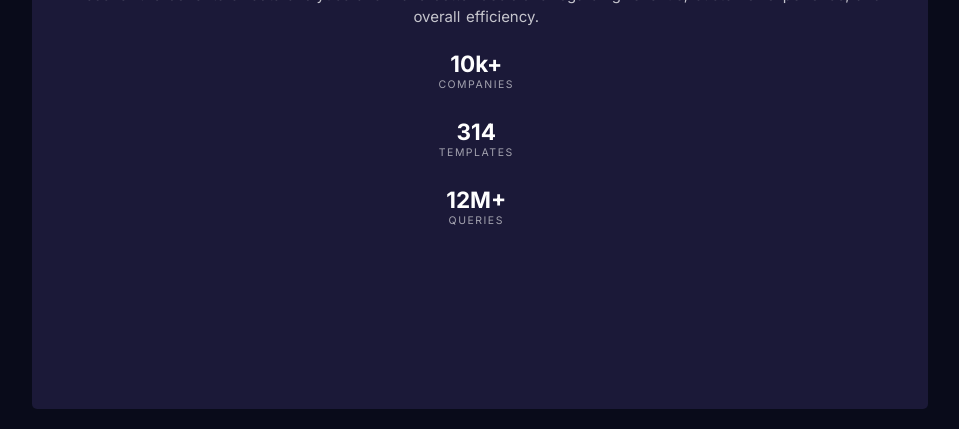
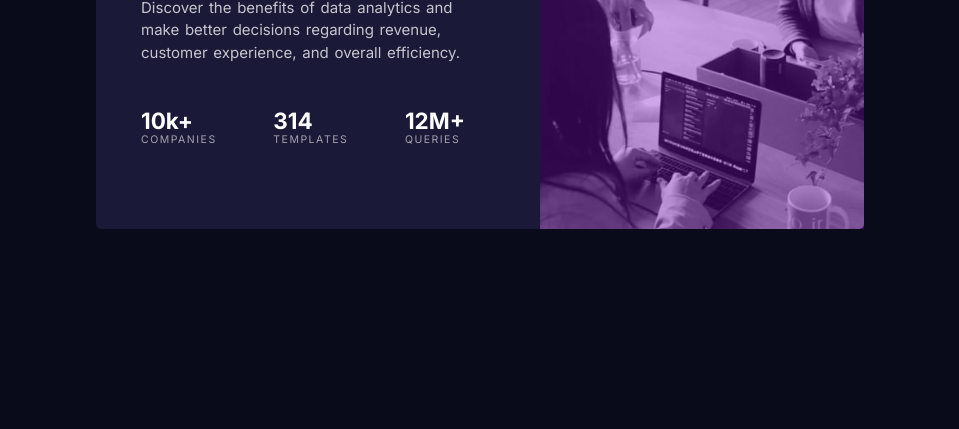
Before and after one commit to PhiweM/stats-preview-card, a plain HTML site: page index.html in a window 1280 px wide. Shown: the part 371-800 px from the top of the page, without its empty margins (160-1119 px from the left). Drawn offline with Linux system fonts and the light colour scheme.

Commit message:
finished preview card

```diff
--- a/index.html
+++ b/index.html
@@ -16,6 +16,7 @@
   <div class="container-card">
 
     <div class="card-header">
+      <source media="(min-width: 1440px)" srcset="./images/image-header-desktop.jpg">
       <img src="./images/image-header-mobile.jpg" alt="img">
       <div class="overlay"></div>
     </div>
--- a/style.css
+++ b/style.css
@@ -42,7 +42,6 @@ body{
 }
 .card-header{
     position: relative;
-    /* background: url(./images/image-header-desktop.jpg) no-repeat; */
     border-top-left-radius: 5px;
     border-top-right-radius: 5px;
     width: 100%;
@@ -52,8 +51,8 @@ body{
     width: 100%;
     height: 100%;
     object-fit: cover;
-    border-top-left-radius: 10px;
-    border-top-right-radius: 10px;
+    border-top-left-radius: 5px;
+    border-top-right-radius: 5px;
 }
  .overlay {
     position: absolute;
@@ -64,8 +63,8 @@ body{
     width: 100%;
     height: 100%;
     background: hsla(277, 87%, 42%, 0.37);
-    border-top-left-radius: 10px;
-    border-top-right-radius: 10px;
+    border-top-left-radius: 5px;
+    border-top-right-radius: 5px;
 }
 
 .card-desc{
@@ -100,10 +99,10 @@ body{
 }
 .stats .stat {
     color: hsl(0, 0%, 100%);
-    line-height: 15%;
+    line-height: 5%;
 }
 .stats p{
-    line-height: 15%;
+    line-height: 1%;
     text-transform: uppercase;
     font-size: .7rem;
     font-weight: 400;
@@ -116,46 +115,61 @@ body{
 
 
 
-/* @media  (max-width: 375px) {
-    .container-card {
-        display: flex;
-        flex-direction: column;
-        margin: 0;
-        position: absolute;
-        top: 50%;
-        left: 50%;
-        -ms-transform: translate(-50%, -50%);
-        transform: translate(-50%, -50%);
-      }
 
-      .container-card .card-header{
-        width: 100%;
-        height: 35%;
-      }
-      .container-card .card-desc{
-          width: 100%;
-          height: 60;
-      }
-      .stats {
-        flex-direction: column;
-        text-align: center;
+    @media (min-width: 695px)  {
+        .container-card {
+            flex-direction: row-reverse;
+            width: 70% !important;
+            height: 50%;
+            margin: auto;
+        }
+        .card-header{
+            width: 50%;
+            height: 100%;
+            border-top-left-radius: 0px;
+            border-top-right-radius: 5px;
+            border-bottom-right-radius: 5px;
+        }
+        .card-desc{
+            display: flex;
+            flex-direction: column;
+            padding:3rem 5rem 3rem 3rem ;
+            text-align: left;
+            width: 50%;
+            justify-content: center;
+        }
+        .card-header img {
+            object-fit: cover;
+            border-top-left-radius: 0px;
+            border-bottom-right-radius: 5px;
+        }
+        .overlay {
+            border-top-left-radius: 0px;
+        }
+        .main-paragraph {
+            text-align: left;
+            color: hsla(0, 0%, 100%, 0.75);
+            word-spacing: .1rem;
+            line-height: 1.5;
+            margin-top: -.5rem;
+        }
+        .stats {
+            display: flex;
+            flex-direction: row;
+            justify-content: space-between;
+            margin-top: 1.5rem;
+
+        }
     }
 
+    /* // Large devices (desktops, 992px and up) */
+@media (min-width: 992px) {
+    .container-card {
+        width: 60% !important;
+    }
+}
 
-    } */
-
-
-
-
- @media (min-width: 376px) and (max-width : 1440px) {
-    .container-card {
-        /* flex-direction: row-reverse; */
-        margin: 0;
-        position: absolute;
-        top: 50%;
-        left: 50%;
-        -ms-transform: translate(-50%, -50%);
-        transform: translate(-50%, -50%);
-      }
-
-}
+/* X-Large devices (large desktops, 1200px and up) */
+@media (min-width: 1200px) {  container-card {
+    width: 50% !important;
+} }
```
